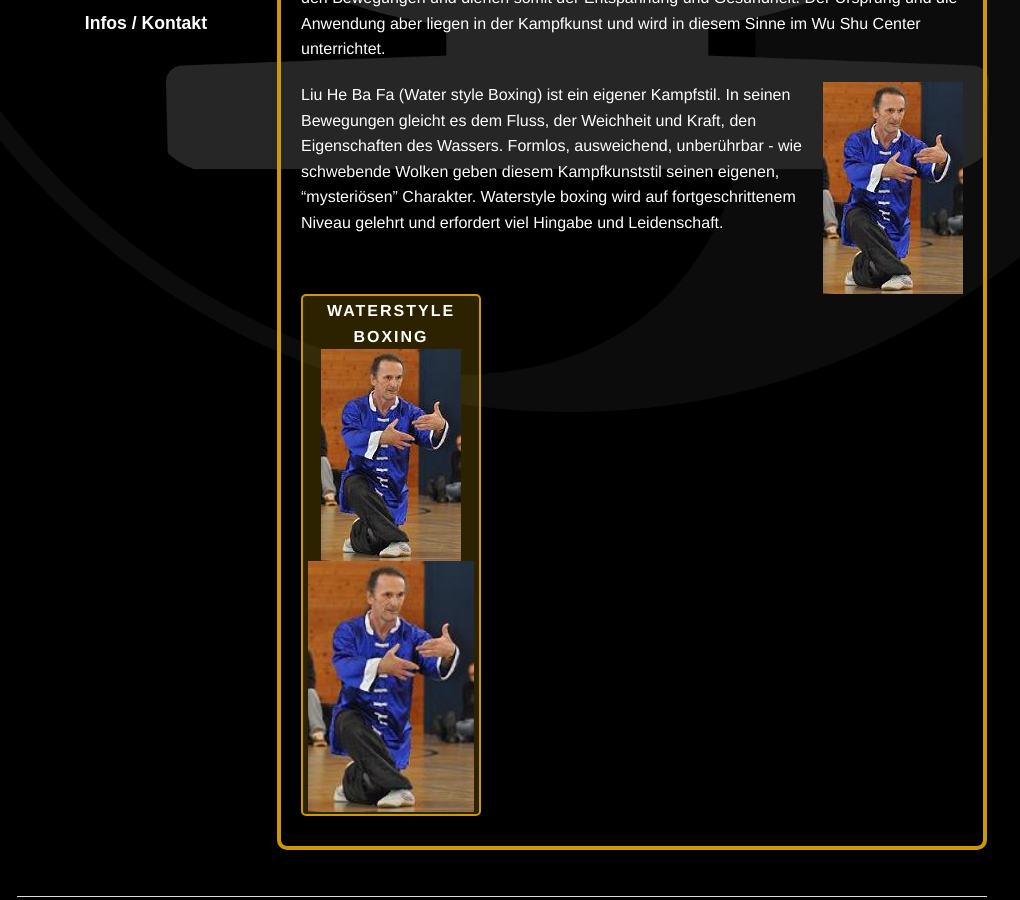
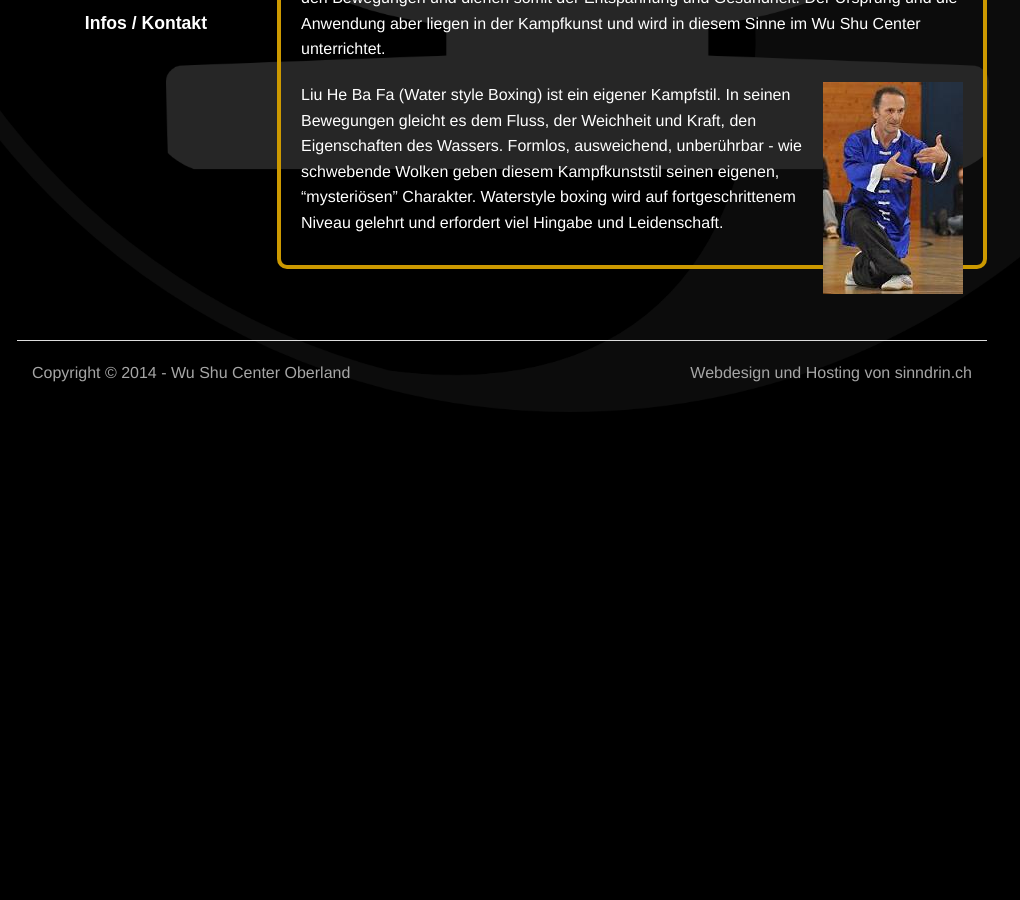
Before and after one commit to wu-shu/wu-shu.github.io, a Jekyll site: the page built from wu-shu/index.md, in a window 1280 px wide and 900 px high, scrolled down 571 px. Shown: the whole window, without its empty margins (138-1158 px from the left). Built offline with Jekyll 4.4.1, drawn with Linux system fonts in a browser that asks for light colours; some web fonts are replaced; Markdown is read by kramdown in place of the engine named in the settings; comment, search, counter and statistics services are not loaded; after the commit the page ends 976 px from its top, so only the background shows below that.

Commit message:
Bild normal

```diff
--- a/wu-shu/index.md
+++ b/wu-shu/index.md
@@ -12,7 +12,3 @@ Klassische Kampfkunststile wie das Taiji Chuan, das Baguazhang und das Xing Yi C
 
 <img class="ifloat-right" src="/images/waterstyle-chris.jpg" alt="Waterstyle boxing">Liu He Ba Fa (Water style Boxing) ist ein eigener Kampfstil. In seinen Bewegungen gleicht es dem Fluss, der Weichheit und Kraft, den Eigenschaften des Wassers.
 Formlos, ausweichend, unberührbar - wie schwebende Wolken geben diesem Kampfkunststil seinen eigenen, "mysteriösen" Charakter. Waterstyle boxing wird auf fortgeschrittenem Niveau gelehrt und erfordert viel Hingabe und Leidenschaft.
-
-<ul class="small-block-grid-1 medium-block-grid-2 large-block-grid-3">
-<li><a href="" class="button-contact-place" title="Waterstyle boxing">Waterstyle boxing<img src="/images/waterstyle-chris.jpg" title="Waterstyle boxing"><img src="/images/waterstyle-chris.jpg" width="320" height="240" alt="Waterstyle boxing"></a></li>
-</ul>
```
